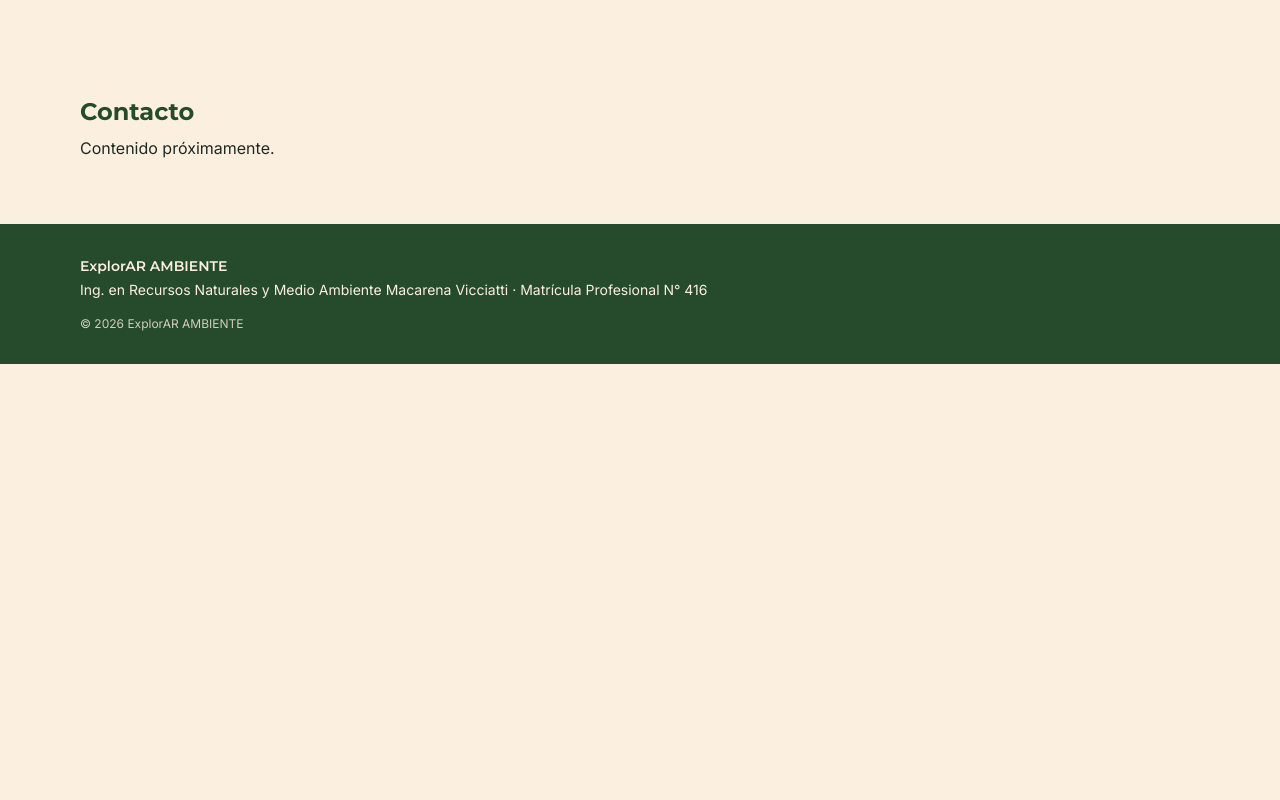
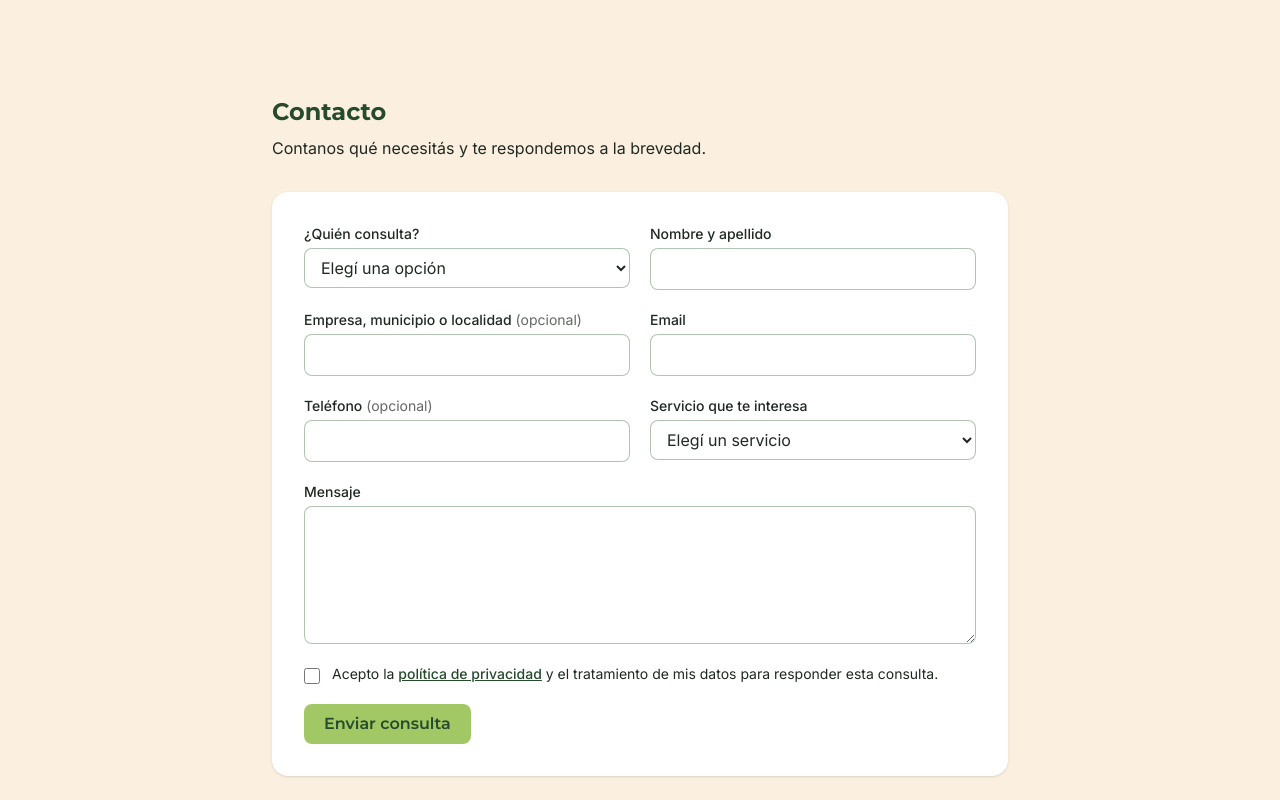
Before and after one commit to camilachirinocastell/explorar-ambiente, a React (Vite) app in the folder frontend/: page / in a window 1280 px wide. Shown: the part 940-1740 px from the top of the page. Before the commit the page ends 1304 px from the top, so only its background shows below. Built offline with nearby package versions, Linux system fonts and the light colour scheme.

Commit message:
feat(frontend): add contact form connected to the inquiries api

```diff
--- /dev/null
+++ b/frontend/src/components/ContactForm.tsx
@@ -0,0 +1,199 @@
+// frontend/src/components/ContactForm.tsx
+// Contact form of the landing page. It validates with the Zod schema (through React
+// Hook Form), sends the inquiry to the backend and shows the result: a confirmation,
+// or an error message that depends on what failed. It includes the hidden honeypot
+// field (D43) that bots fill in and people never see.
+
+import { zodResolver } from '@hookform/resolvers/zod';
+import { useState } from 'react';
+import { useForm } from 'react-hook-form';
+import { ApiError } from '../api/client';
+import { sendInquiry } from '../api/inquiries';
+import {
+  CLIENT_TYPE_LABELS,
+  CLIENT_TYPES,
+  SERVICE_LABELS,
+  SERVICE_TYPES,
+} from '../constants/inquiry-options';
+import { inquirySchema, type InquiryFormValues } from '../schemas/inquiry.schema';
+import { Button } from './Button';
+import { CheckboxField } from './form/CheckboxField';
+import { SelectField } from './form/SelectField';
+import { TextAreaField } from './form/TextAreaField';
+import { TextField } from './form/TextField';
+
+const CLIENT_TYPE_OPTIONS = CLIENT_TYPES.map((value) => ({
+  value,
+  label: CLIENT_TYPE_LABELS[value],
+}));
+
+const SERVICE_OPTIONS = SERVICE_TYPES.map((value) => ({
+  value,
+  label: SERVICE_LABELS[value],
+}));
+
+// The message depends on what failed: connection, rate limit, rejected data or anything else
+function getSubmitErrorMessage(error: unknown): string {
+  if (error instanceof ApiError) {
+    if (error.code === 'NETWORK_ERROR') {
+      return 'No pudimos conectar con el servidor. Revisá tu conexión e intentá de nuevo.';
+    }
+    if (error.status === 429) {
+      return 'Enviaste varias consultas seguidas. Probá de nuevo dentro de un rato.';
+    }
+    if (error.code === 'VALIDATION_ERROR') {
+      return 'Revisá los datos ingresados e intentá de nuevo.';
+    }
+  }
+  return 'No pudimos enviar tu consulta. Intentá de nuevo más tarde.';
+}
+
+export function ContactForm() {
+  const [isSent, setIsSent] = useState(false);
+  const [submitError, setSubmitError] = useState<string | null>(null);
+
+  const {
+    register,
+    handleSubmit,
+    reset,
+    formState: { errors, isSubmitting },
+  } = useForm<InquiryFormValues>({
+    resolver: zodResolver(inquirySchema),
+    // The two dropdowns have no default: they start on their placeholder option
+    defaultValues: {
+      clientName: '',
+      companyOrLocation: '',
+      email: '',
+      phone: '',
+      message: '',
+      privacyAccepted: false,
+      website: '',
+    },
+  });
+
+  const onSubmit = handleSubmit(async (values) => {
+    setSubmitError(null);
+    try {
+      await sendInquiry(values);
+      reset();
+      setIsSent(true);
+    } catch (error) {
+      setSubmitError(getSubmitErrorMessage(error));
+    }
+  });
+
+  if (isSent) {
+    return (
+      <div role="status" className="text-center">
+        <h3 className="text-xl font-bold">¡Gracias por tu consulta!</h3>
+        <p className="mt-2">La recibimos y te vamos a responder a la brevedad.</p>
+        <div className="mt-6">
+          <Button variant="outline" onClick={() => setIsSent(false)}>
+            Enviar otra consulta
+          </Button>
+        </div>
+      </div>
+    );
+  }
+
+  return (
+    <form onSubmit={onSubmit} noValidate className="relative grid gap-5 md:grid-cols-2">
+      <SelectField
+        id="clientType"
+        label="¿Quién consulta?"
+        placeholder="Elegí una opción"
+        options={CLIENT_TYPE_OPTIONS}
+        error={errors.clientType?.message}
+        {...register('clientType')}
+      />
+      <TextField
+        id="clientName"
+        label="Nombre y apellido"
+        autoComplete="name"
+        error={errors.clientName?.message}
+        {...register('clientName')}
+      />
+      <TextField
+        id="companyOrLocation"
+        label="Empresa, municipio o localidad"
+        optional
+        error={errors.companyOrLocation?.message}
+        {...register('companyOrLocation')}
+      />
+      <TextField
+        id="email"
+        label="Email"
+        type="email"
+        autoComplete="email"
+        error={errors.email?.message}
+        {...register('email')}
+      />
+      <TextField
+        id="phone"
+        label="Teléfono"
+        type="tel"
+        autoComplete="tel"
+        optional
+        error={errors.phone?.message}
+        {...register('phone')}
+      />
+      <SelectField
+        id="requestedService"
+        label="Servicio que te interesa"
+        placeholder="Elegí un servicio"
+        options={SERVICE_OPTIONS}
+        error={errors.requestedService?.message}
+        {...register('requestedService')}
+      />
+      <div className="md:col-span-2">
+        <TextAreaField
+          id="message"
+          label="Mensaje"
+          error={errors.message?.message}
+          {...register('message')}
+        />
+      </div>
+      <div className="md:col-span-2">
+        <CheckboxField
+          id="privacyAccepted"
+          label={
+            <>
+              Acepto la{' '}
+              <a
+                href="/privacidad"
+                target="_blank"
+                rel="noopener noreferrer"
+                className="font-medium text-primary underline"
+              >
+                política de privacidad
+              </a>{' '}
+              y el tratamiento de mis datos para responder esta consulta.
+            </>
+          }
+          error={errors.privacyAccepted?.message}
+          {...register('privacyAccepted')}
+        />
+      </div>
+
+      {/* Honeypot: off-screen and hidden from assistive technology, so only bots fill it */}
+      <div aria-hidden="true" className="absolute left-[-9999px] h-0 w-0 overflow-hidden">
+        <label>
+          Sitio web
+          <input type="text" tabIndex={-1} autoComplete="off" {...register('website')} />
+        </label>
+      </div>
+
+      {submitError && (
+        <p role="alert" className="text-error md:col-span-2">
+          {submitError}
+        </p>
+      )}
+
+      <div className="md:col-span-2">
+        <Button type="submit" disabled={isSubmitting}>
+          {isSubmitting ? 'Enviando…' : 'Enviar consulta'}
+        </Button>
+      </div>
+    </form>
+  );
+}
--- a/frontend/src/pages/Home.tsx
+++ b/frontend/src/pages/Home.tsx
@@ -1,12 +1,14 @@
 // frontend/src/pages/Home.tsx
-// Public landing page. The sections exist so the navbar anchors work; each one is
-// replaced by its real content in the landing branches.
+// Public landing page. The about, services and coverage sections are placeholders so
+// the navbar anchors work; each one is replaced by its real content in the landing
+// branches. The contact section already has the real form.
 
-const SECTIONS = [
+import { ContactForm } from '../components/ContactForm';
+
+const PLACEHOLDER_SECTIONS = [
   { id: 'about', title: 'Sobre mí' },
   { id: 'services', title: 'Servicios' },
   { id: 'coverage', title: 'Cobertura' },
-  { id: 'contact', title: 'Contacto' },
 ];
 
 export function Home() {
@@ -25,12 +27,20 @@ export function Home() {
         </a>
       </section>
 
-      {SECTIONS.map((section) => (
+      {PLACEHOLDER_SECTIONS.map((section) => (
         <section key={section.id} id={section.id} className="mx-auto max-w-6xl px-4 py-16">
           <h2 className="text-2xl font-bold">{section.title}</h2>
           <p className="mt-2">Contenido próximamente.</p>
         </section>
       ))}
+
+      <section id="contact" className="mx-auto max-w-3xl px-4 py-16">
+        <h2 className="text-2xl font-bold">Contacto</h2>
+        <p className="mt-2">Contanos qué necesitás y te respondemos a la brevedad.</p>
+        <div className="mt-8 rounded-2xl bg-bg-card p-6 shadow-sm md:p-8">
+          <ContactForm />
+        </div>
+      </section>
     </>
   );
 }
```
